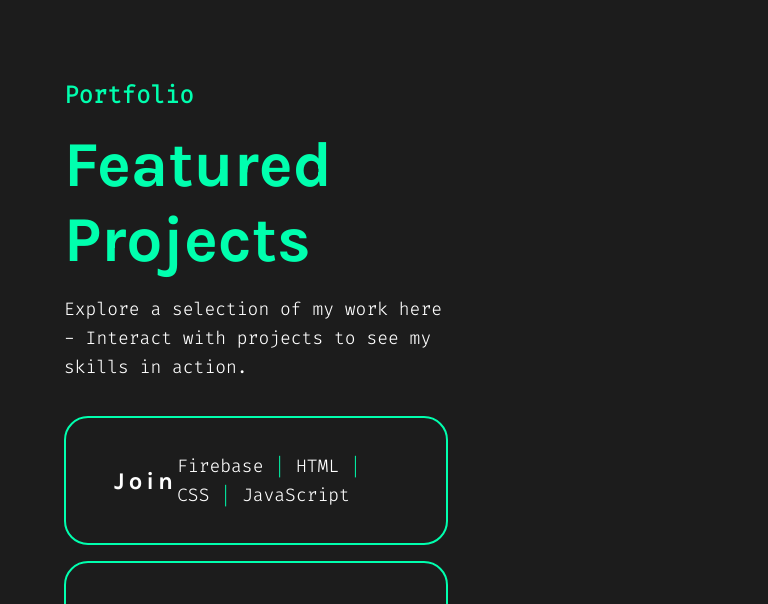
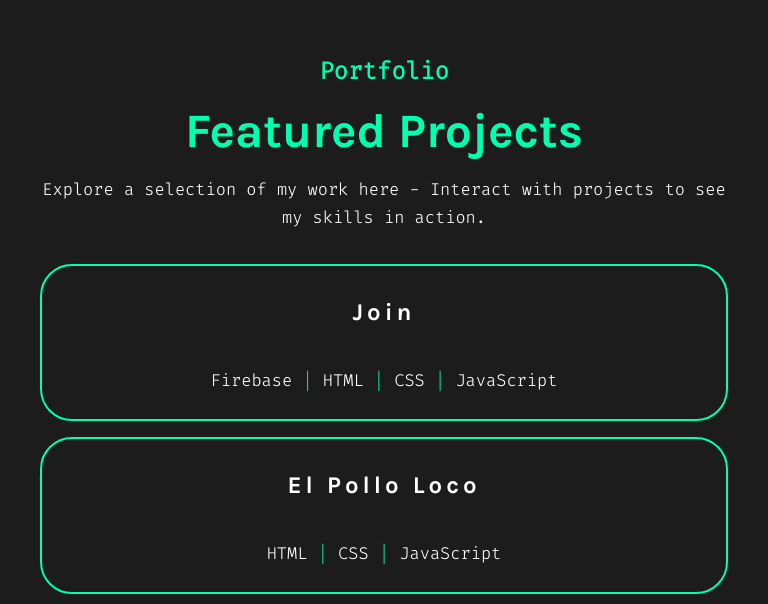
Before and after one commit to Metafeller/portfolio, an Angular app: page / in a window 768 px wide. Shown: the part 6498-7102 px from the top of the page. Built offline with nearby package versions, Linux system fonts and the light colour scheme.

Commit message:
add @media (min-width: 768px) and (max-width: 1024px)

```diff
--- a/src/app/projects/projects.component.scss
+++ b/src/app/projects/projects.component.scss
@@ -276,7 +276,7 @@
             }
 
             h4 {
-            font-size: 18px;
+            font-size: 20px;
             text-align: center;
             }
 
@@ -345,7 +345,7 @@
             }
 
             h4 {
-            font-size: 24px;
+            font-size: 20px;
             text-align: center;
             }
 
@@ -374,3 +374,72 @@
             }
         }
     }
+
+
+/* Mobile Ansicht - bis 1024px */
+@media (min-width: 768px) and (max-width: 1024px) {
+    .projects-section-container {
+        padding: 32px 20px;
+        background-size: contain; /* Verhindert abgeschnittene Bereiche */
+    }
+
+    .projects-content {
+        padding: 32px 20px;
+        flex-direction: column;
+        align-items: center; /* Zentriert */
+        gap: 32px; /* Reduzierter Abstand */
+    }
+
+        .project-list-box {
+            // padding: 32px 20px;
+            margin-top: 8px;
+            width: 100%; /* Volle Breite */
+            align-items: stretch;
+
+            .project-item {
+            flex-direction: column;
+            padding: 8px 16px;
+            font-size: 14px;
+            border-radius: 32px; /* Abgerundet für Mobil */
+            }
+
+            h2 {
+            font-size: 48px; /* Reduzierte Schriftgröße */
+            text-align: center;
+            }
+
+            h3 {
+            font-size: 24px;
+            align-items: center;
+            }
+
+            h4 {
+            font-size: 24px;
+            text-align: center;
+            }
+
+            p {
+            font-size: 17px;
+            text-align: center;
+            }
+        }
+
+        .project-preview {
+            flex: 1 1 auto;
+            text-align: center;
+
+            .vector-background {
+            display: none;
+            height: 200px;
+            width: 300px;
+            top: 80px; /* Position für Mobil */
+            left: 0; /* Zentriert */
+            }
+
+            img {
+            display: none;
+            max-width: 90%;
+            margin-top: 80px; /* Reduzierter Abstand */
+            }
+        }
+    }
```
